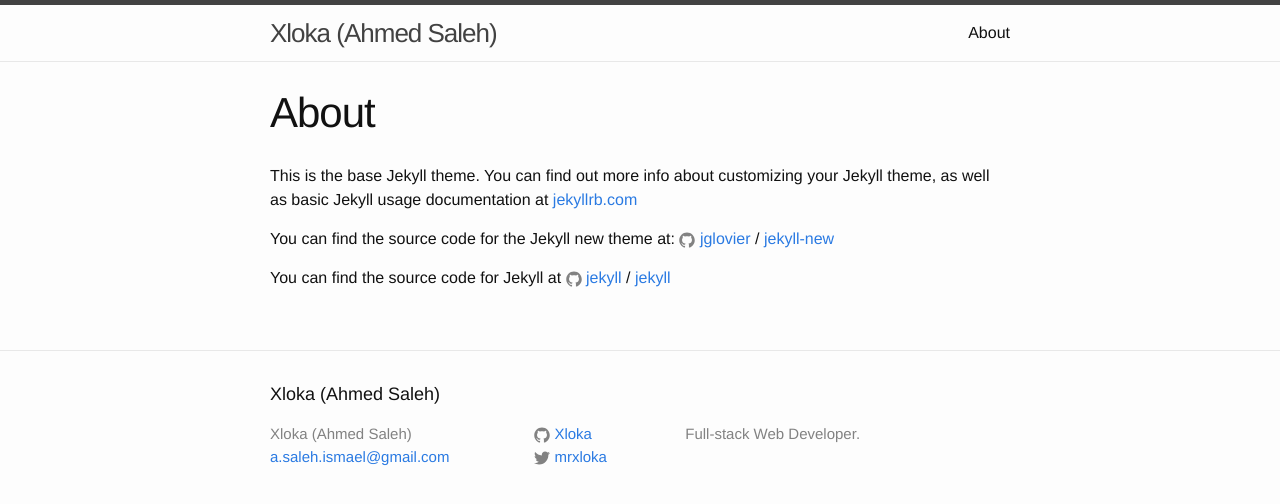
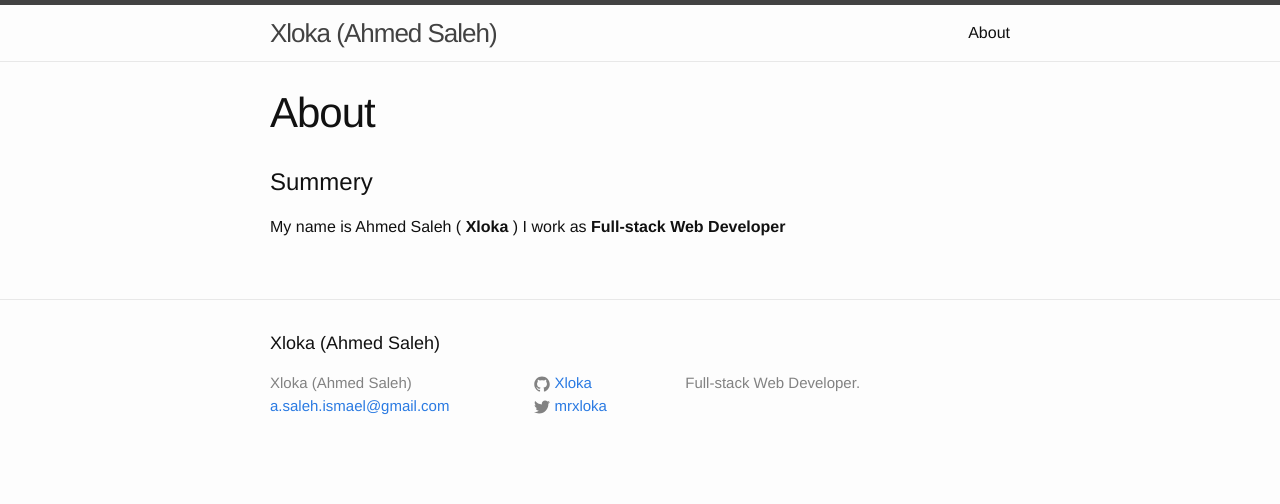
Before and after one commit to Xloka/xloka.github.io, a Jekyll site: the page built from about.md, in a window 1280 px wide. Shown: the top 504 px of the page. Built offline with Jekyll 4.4.1, drawn with Linux system fonts in a browser that asks for light colours.

Commit message:
updated about

```diff
--- a/_sass/_base.scss
+++ b/_sass/_base.scss
@@ -100,7 +100,7 @@
 
     &:hover {
         color: $text-color;
-        text-decoration: underline;
+        text-decoration: none;
     }
 }
 
--- a/about.md
+++ b/about.md
@@ -3,13 +3,6 @@
 title: About
 permalink: /about/
 ---
+#Summery
 
-This is the base Jekyll theme. You can find out more info about customizing your Jekyll theme, as well as basic Jekyll usage documentation at [jekyllrb.com](http://jekyllrb.com/)
-
-You can find the source code for the Jekyll new theme at:
-{% include icon-github.html username="jglovier" %} /
-[jekyll-new](https://github.com/jglovier/jekyll-new)
-
-You can find the source code for Jekyll at
-{% include icon-github.html username="jekyll" %} /
-[jekyll](https://github.com/jekyll/jekyll)
+My name is Ahmed Saleh ( **Xloka** ) I work as **Full-stack Web Developer**
```
